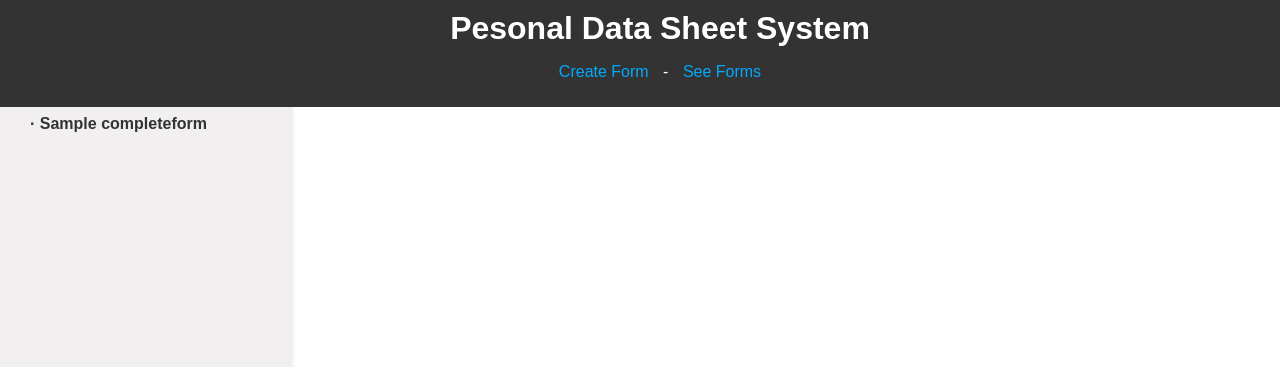
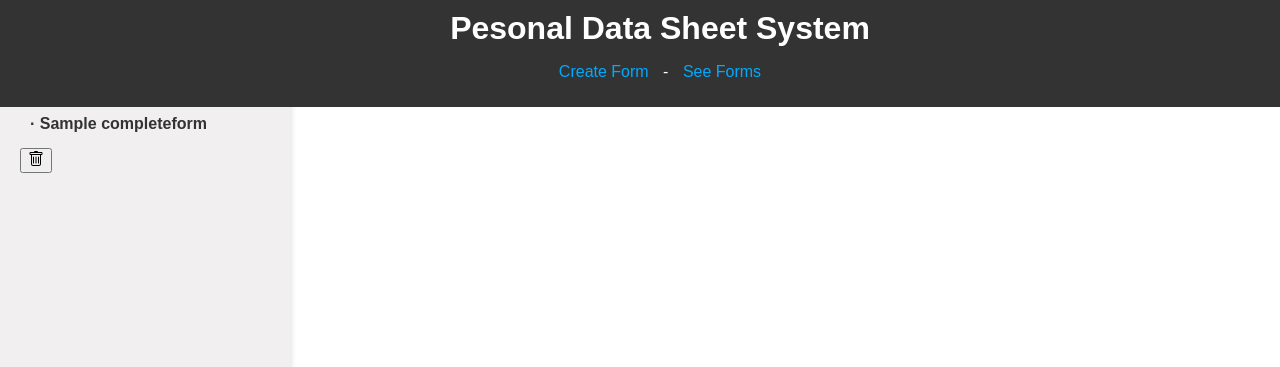
Before and after one commit to Gabrielkaos/PDS_SYSTEM_DJANGO, a Django app: page /forms/ in a window 1280 px wide. Shown: the top 367 px of the page. Run offline with Django 4.2, Linux system fonts and the light colour scheme; tables that the repository leaves empty hold one stand-in row (values such as "Sample post").

Commit message:
added delete button in forms

```diff
--- a/pds_app/templates/pds_app/all_forms.html
+++ b/pds_app/templates/pds_app/all_forms.html
@@ -3,8 +3,10 @@
 
 {% block content %}
 <h2>Form: {{form.name}}</h2>
+
 <form class="general-form">
     <br>
+
     <h3 style="text-align:center;">Personal Information</h3>
     <fieldset>
         <legend>Personal Details</legend>
--- a/pds_app/templates/pds_app/forms.html
+++ b/pds_app/templates/pds_app/forms.html
@@ -1,11 +1,24 @@
 {% extends 'pds_app/home.html' %}
-
 
 {% block sidebar %}
     {% for form in forms %}
-        <a href="{% url 'all_forms' form.id %}"><strong>&#183; {{form.name}}</strong></a>
+        <div>
+            <a href="{% url 'all_forms' form.id %}">
+                <strong>&#183; {{form.name}}</strong>
+            </a>
+
+            <form method="post" style="display:inline;">
+                {% csrf_token %}
+                <button type="submit" onclick="return confirm('Are you sure you want to delete this form?');">
+                    <svg xmlns="http://www.w3.org/2000/svg" width="16" height="16" fill="currentColor" class="bi bi-trash" viewBox="0 0 16 16">
+                        <path d="M5.5 5.5A.5.5 0 0 1 6 6v6a.5.5 0 0 1-1 0V6a.5.5 0 0 1 .5-.5m2.5 0a.5.5 0 0 1 .5.5v6a.5.5 0 0 1-1 0V6a.5.5 0 0 1 .5-.5m3 .5a.5.5 0 0 0-1 0v6a.5.5 0 0 0 1 0z"/>
+                        <path d="M14.5 3a1 1 0 0 1-1 1H13v9a2 2 0 0 1-2 2H5a2 2 0 0 1-2-2V4h-.5a1 1 0 0 1-1-1V2a1 1 0 0 1 1-1H6a1 1 0 0 1 1-1h2a1 1 0 0 1 1 1h3.5a1 1 0 0 1 1 1zM4.118 4 4 4.059V13a1 1 0 0 0 1 1h6a1 1 0 0 0 1-1V4.059L11.882 4zM2.5 3h11V2h-11z"/>
+                      </svg>
+                </button>
+            </form>
+        </div>
     {% empty %}
-    <p>No forms created.</p>
+        <p>No forms created.</p>
     {% endfor %}
 {% endblock sidebar %}
 
```
